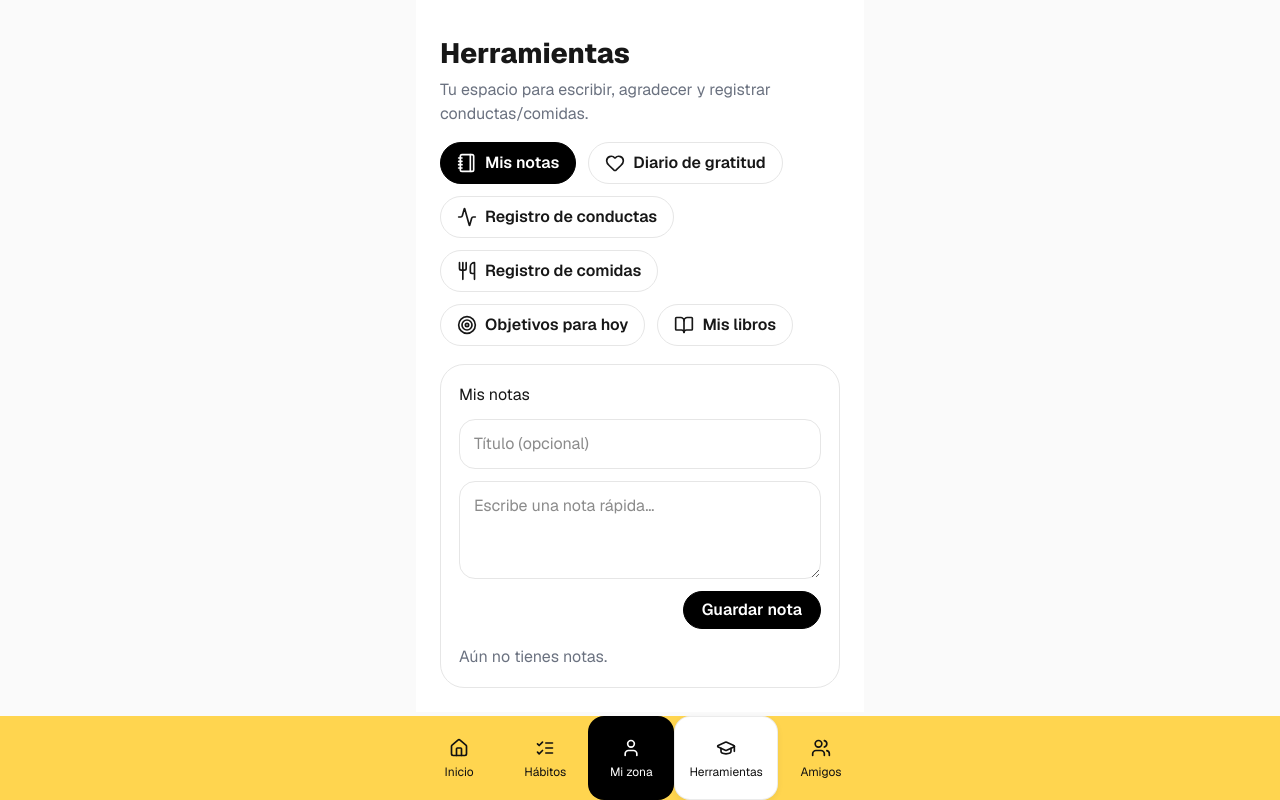
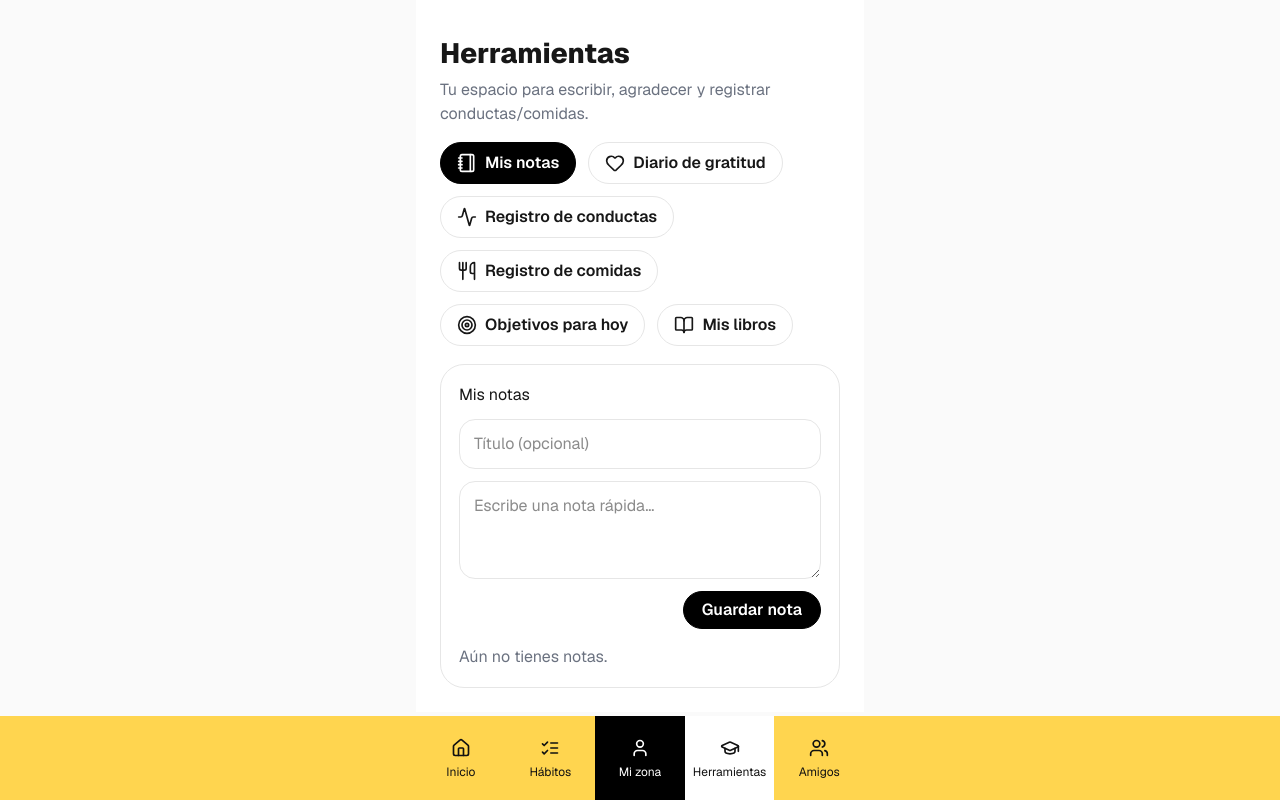
Before and after one commit to samcastella/akira, a Next.js app: page /herramientas in a window 1280 px wide. Built offline with nearby package versions, Linux system fonts and the light colour scheme.

Commit message:
BottomNav: activo ocupa toda la celda + ancho igual entre items

```diff
--- a/src/app/globals.css
+++ b/src/app/globals.css
@@ -283,45 +283,47 @@ details.accordion summary::-webkit-details-marker { display: none; }
 }
 
 /* =========
-   BottomNav (píldora activa llena el alto)
+   BottomNav (activo cubre todo + ítems ancho igual)
    ========= */
 .bottomnav{
   position: fixed; left: 0; right: 0; bottom: 0;
   z-index: 50;
-  display: flex; align-items: stretch; /* hijos heredan alto */
+  display: flex; align-items: stretch;  /* hijos heredan alto */
+  gap: 0;                                /* sin espacios entre celdas */
   /* height y background se definen inline desde el componente */
 }
 
 .bn-item{
-  flex: 1;
+  flex: 1 1 0;                           /* TODOS mismo ancho */
+  min-width: 0;                          /* el texto no fuerza ancho */
   position: relative;
   display: flex; align-items: stretch; justify-content: center;
   text-decoration: none; color: inherit;
+  background: transparent;
 }
 
-/* === FIX: activo rectangular blanco a todo el alto, no círculo === */
+/* El fondo blanco del activo se aplica en el CONTENEDOR, así cubre toda el área */
+.bn-item[aria-current="page"]{
+  background: #ffffff;
+  color: #000000;
+}
+
+/* Contenido interno */
 .bn-pill{
   box-sizing: border-box;
   height: 100%;
-  width: 100%;                 /* ocupa toda la celda */
-  padding: 8px 14px calc(8px + env(safe-area-inset-bottom, 0px));
-  border-radius: 16px;         /* antes 9999px (causaba círculo) */
+  width: 100%;
+  padding: 8px 0 calc(8px + env(safe-area-inset-bottom, 0px)); /* sin padding lateral para cubrir completo */
+  border-radius: 0;                          /* sin esquinas para no revelar fondo */
   display: flex; flex-direction: column; align-items: center; justify-content: center;
   gap: 4px;
   color: inherit;
-  background: transparent;
-  border: 1px solid transparent;
+  background: transparent;                   /* sin fondo: lo pone el contenedor cuando está activo */
+  border: none;
 }
 .bn-pill::before,
-.bn-pill::after{               /* anula posibles halos circulares heredados */
-  content: none !important;
-}
-
-.bn-item[aria-current="page"] .bn-pill{
-  background: #ffffff;         /* fondo blanco del activo */
-  color: #000000;
-  border-color: rgba(0,0,0,.08);
-  box-shadow: 0 2px 6px rgba(0,0,0,.06);
+.bn-pill::after{
+  content: none !important;                  /* anula halos antiguos */
 }
 
 /* ====== AKIRA · Tweaks mínimos para Herramientas ====== */
```
